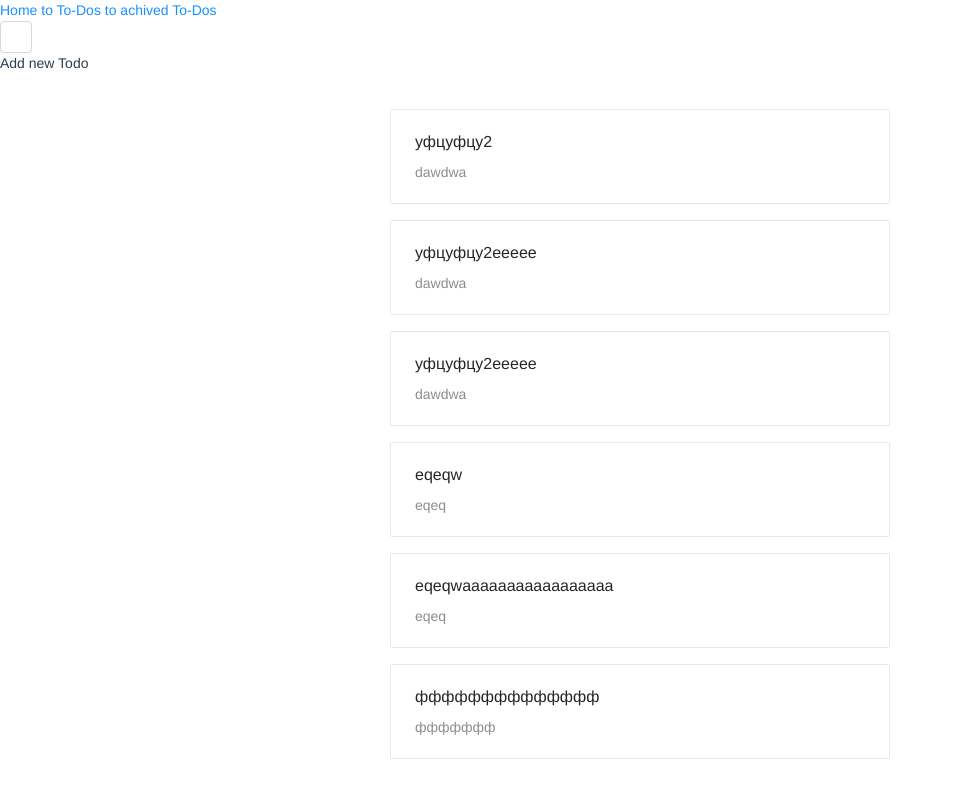
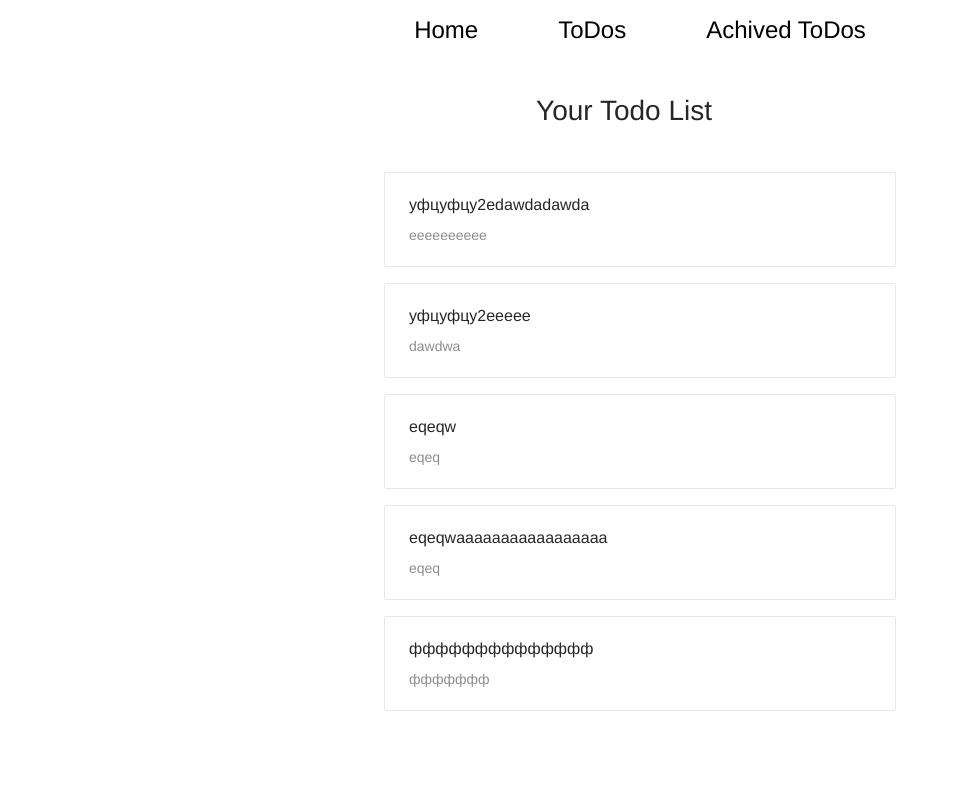
Before and after one commit to mrbotmd/vue-todo, a Vue app: page /todos in a window 1280 px wide. Shown: the whole page, without its empty margins (0-959 px from the left). Built offline with nearby package versions, Linux system fonts and the light colour scheme; data requests are answered from the project's data file.

Commit message:
basic styles added

```diff
--- a/db.json
+++ b/db.json
@@ -1,16 +1,9 @@
 {
   "todos": [
     {
-      "id": 15,
-      "title": "уфцуфцу2",
-      "description": "dawdwa",
-      "done": false,
-      "archived": false
-    },
-    {
       "id": 16,
-      "title": "уфцуфцу2eeeee",
-      "description": "dawdwa",
+      "title": "уфцуфцу2edawdadawda",
+      "description": "eeeeeeeeee",
       "done": false,
       "archived": false
     },
@@ -78,6 +71,13 @@
       "description": "qweq",
       "done": true,
       "archived": true
+    },
+    {
+      "id": 15,
+      "title": "уфцуфцу2",
+      "description": "dawdwa",
+      "done": false,
+      "archived": true
     }
   ]
 }
--- a/src/App.vue
+++ b/src/App.vue
@@ -1,24 +1,20 @@
 <template>
   <div id="app">
-    <router-link to="/"> Home</router-link>
-    <router-link to="todos"> to To-Dos</router-link>
-    <router-link to="archived-todos"> to achived To-Dos</router-link>
-  <router-view :key="$route.fullPath"/>
+    <nav class="flex row center">
+      <router-link to="/"> Home</router-link>
+      <router-link to="todos"> ToDos</router-link>
+      <router-link to="archived-todos"> Achived ToDos</router-link>
+    </nav>
+    <router-view :key="$route.fullPath" />
   </div>
 </template>
 
 <script>
-
-
 export default {
-  name: 'App',
-  components: {
-
-  },
-  methods: {
-
-  }
-}
+  name: "App",
+  components: {},
+  methods: {},
+};
 </script>
 
 <style>
@@ -28,6 +24,52 @@ export default {
   -moz-osx-font-smoothing: grayscale;
 
   color: #2c3e50;
+}
 
+.relative {
+  position: relative;
+}
+
+.flex {
+  display: flex;
+}
+
+.row {
+  flex-direction: row;
+}
+
+.column {
+  flex-direction: column;
+}
+
+.center {
+  justify-content: center;
+  align-items: center;
+}
+
+.spaced {
+  justify-content: space-between;
+}
+
+.control-btn {
+  border: none;
+  box-shadow: 0 0 0;
+}
+
+nav {
+  padding-top: 10px;
+  height: 50px;
+  width: 100vw;
+}
+
+nav a {
+  color: black;
+  margin: 0 40px;
+  text-decoration: none;
+  font-size: 1.5rem;
+}
+
+nav a:visited {
+  color: black;
 }
 </style>
--- a/src/components/TodoItem.vue
+++ b/src/components/TodoItem.vue
@@ -2,8 +2,7 @@
   <a-card
     @click.prevent="expandCard"
     hoverable
-    :class="[isSelected && `selected`]"
-    style="width: 500px"
+    :class="[isSelected && `selected`, `relative`]"
   >
     <a-card-meta
       :title="curTodo.title"
@@ -12,11 +11,8 @@
     >
     </a-card-meta>
 
-    <!-- <h1>{{ curTodo.title }}</h1>
-    <p>{{ curTodo.description }}</p> -->
-
     <div v-show="isEditable">
-      <form @submit.prevent="updateTodo(curTodo.id, todo)">
+      <form>
         <a-input
           v-model="curTodo.title"
           type="text"
@@ -28,49 +24,66 @@
           type="text"
           :placeholder="curTodo.description"
         />
-        <a-button @click="isEditable = !isEditable" type="submit"
-          >Save</a-button
+        <a-button
+          @click="handleTodoAction(`updateTodo`, curTodo)"
+          type="submit"
         >
+          Save
+        </a-button>
         <a-button @click="cancelEdit" type="button">
           Cancel
         </a-button>
       </form>
     </div>
 
-    <a-icon v-show="isSelected" type="fullscreen" />
-    <div v-show="isSelected" class="ant-card-actions">
+    <a-button
+      class="expand"
+      v-show="isSelected"
+      icon="fullscreen"
+      title="expand todo"
+    />
+    <div v-show="isSelected">
       <a-space>
         <a-button
+          class="control-btn"
           @click="handleTodoAction(`updateTodo`, { done: !curTodo.done })"
-        >
-          <a-icon type="check" />
-        </a-button>
+          icon="check"
+          title="complete todo"
+        />
 
         <a-button
+          class="control-btn"
           v-if="currentPath !== '/archived-todos'"
           @click="
             handleTodoAction(`archiveTodo`, { archived: !curTodo.archived })
           "
-        >
-          <a-icon type="download" />
-        </a-button>
+          icon="download"
+          title="archive todo"
+        />
 
         <a-button
+          class="control-btn"
           v-else
           @click="
             handleTodoAction(`unArchiveTodo`, { archived: !curTodo.archived })
           "
-        >
-          <a-icon type="upload" title="unarchive" />
-        </a-button>
+          icon="upload"
+          title="unarchive todo"
+        />
 
-        <a-button @click="handleTodoAction(`deleteTodo`)">
-          <a-icon type="delete" />
-        </a-button>
+        <a-button
+          class="control-btn"
+          @click="handleTodoAction(`deleteTodo`)"
+          icon="delete"
+          title="delete todo"
+        />
 
-        <a-button @click="isEditable = !isEditable">
-          <a-icon type="edit" />
-        </a-button>
+        <a-button
+          class="control-btn"
+          @click="isEditable = !isEditable"
+          icon="edit"
+          title="edit todo"
+        />
       </a-space>
     </div>
   </a-card>
@@ -121,7 +134,9 @@ export default {
     },
 
     handleTodoAction(action, data) {
+      console.log(data);
       this[action](this.curTodo.id, { ...this.curTodo, ...data });
+      this.isEditable ? (this.isEditable = false) : this.isEditable;
     },
   },
 };
@@ -131,4 +146,22 @@ export default {
 .selected {
   border: 1px solid lightblue;
 }
+
+.bigger-btn {
+  font-size: 1.5rem;
+}
+
+.control-btn {
+  border: none;
+  box-shadow: 0 0 0;
+}
+
+.expand {
+  position: absolute;
+  top: 15px;
+  right: 15px;
+  font-size: 1.5rem;
+  border: none;
+  text-align: center;
+}
 </style>
--- a/src/components/TodoList.vue
+++ b/src/components/TodoList.vue
@@ -1,22 +1,46 @@
 <template>
-  <div>
-    <div>
-      <div>
-        <a-button @click="isAddingNewTodo = !isAddingNewTodo" type="button">
-          <a-icon type="plus" title="add new todo" />
-        </a-button>
-        <p>Add new Todo</p>
-      </div>
+  <div class="flex column center">
+    <div class="flex row container spaced vertical-align">
+      <a-button
+        class="control-btn"
+        @click="isAddingNewTodo = !isAddingNewTodo"
+        type="button"
+        icon="plus"
+        title="add new todo"
+      />
+
+      <h1 class="no-mp" v-show="currentPath === `/todos`">
+        Your Todo List
+      </h1>
+      <h1 class="no-mp" v-show="currentPath === `/archived-todos`">
+        Your Archived Todo List
+      </h1>
+
+      <!-- Вынести на отдельную страницу -->
       <AddTodoItem
         v-show="isAddingNewTodo"
         :addNewTodo="addNewTodo"
         @addingNewTodoComplete="addingNewTodoComplete"
         @cancelAddingNewTodo="cancelAddingNewTodo"
       />
+
+      <div>
+        <a-button
+          class="control-btn"
+          @click="increaseInSort = true"
+          icon="arrow-down"
+          title="sort desending"
+        />
+        <a-button
+          class="control-btn"
+          @click="increaseInSort = false"
+          icon="arrow-up"
+          title="sort increasing"
+        />
       </div>
-    <a-icon @click="increaseInSort = false" type="arrow-up" />
-    <a-icon @click="increaseInSort = true" type="arrow-down" />
+    </div>
 
+    <div class="container">
       <a-list
         :data-source="increaseInSort ? sortedUpTodoList : sortedDownTodoList"
         :loading="loading"
@@ -24,12 +48,13 @@
         :grid="{ suze: `middle` }"
       >
         <a-list-item
-        :class="[todo.done && 'done', `red todo-container`]"
+          :class="[todo.done && 'done']"
           slot="renderItem"
           slot-scope="todo"
           :key="todo.id"
         >
           <TodoItem
+            :log="log"
             :getTodos="getTodos"
             :unArchiveTodo="unArchiveTodo"
             :archiveTodo="archiveTodo"
@@ -40,6 +65,7 @@
           />
         </a-list-item>
       </a-list>
+    </div>
   </div>
 </template>
 
@@ -167,12 +193,24 @@ export default {
 .done {
   text-decoration: line-through;
 }
-.red {
-  color: red;
-}
-.todo-container {
-  display: flex;
-  justify-content: center;
+
+.vertical-align {
   align-items: center;
 }
+
+.control-btn {
+  border: none;
+  box-shadow: 0 0 0;
+}
+
+.container {
+  margin-top: 40px;
+  min-width: 400px;
+  width: 40%;
+}
+
+.no-mp {
+  margin: 0;
+  padding: 0;
+}
 </style>
```
Lines whose indentation alone changed are shown as unchanged.
